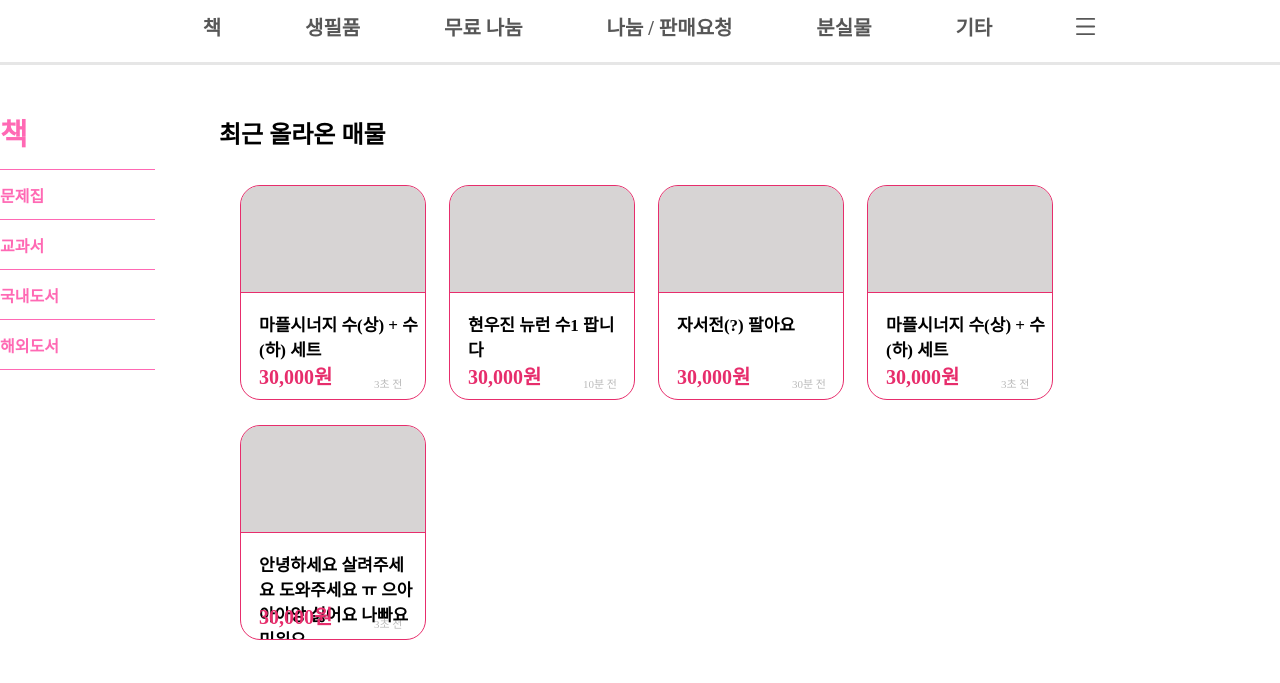
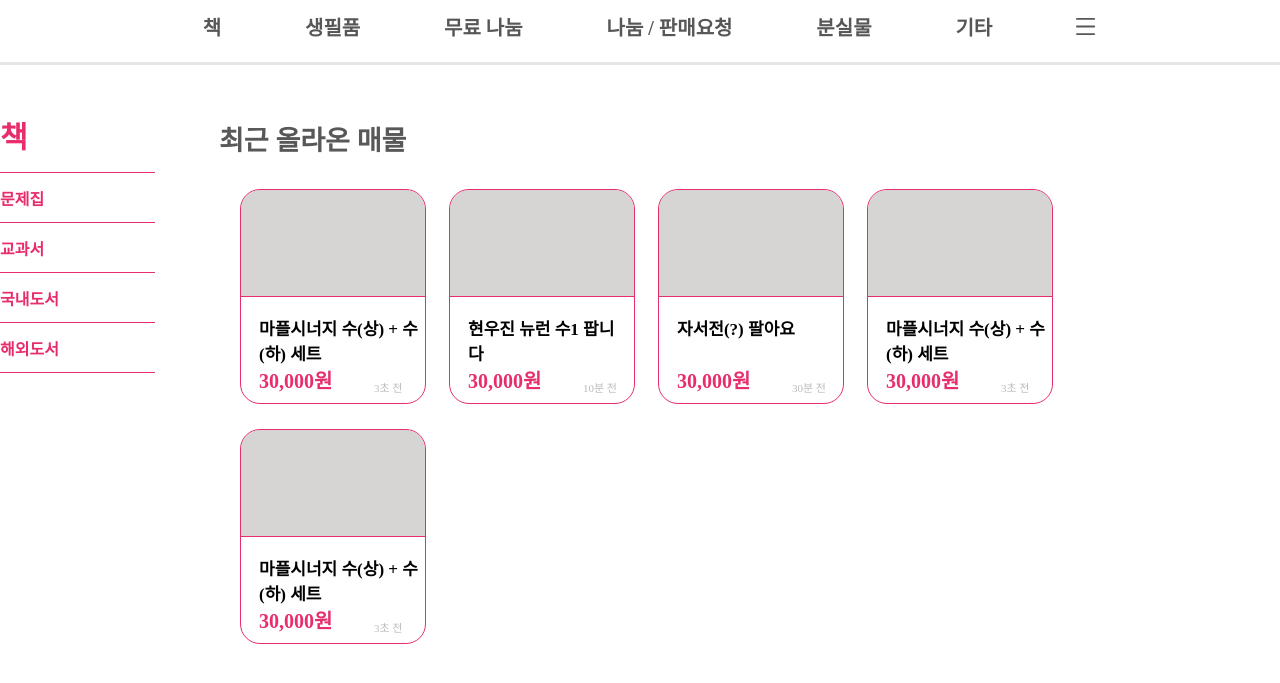
Before and after one commit to Irisong0818/DimiFlea, a plain HTML site: page index.html in a window 1280 px wide. Shown: the part 167-850 px from the top of the page. Drawn offline with nearby package versions, Linux system fonts and the light colour scheme; a web font is replaced by a local one.

```diff
--- a/index.html
+++ b/index.html
@@ -67,7 +67,7 @@
             </div>
         </div>
         <div id="recent-maemul">
-            <h2 id="title-text">최근 올라온 매물</h2>
+            <p id="title-text">최근 올라온 매물</p>
             <div class="maemuls">
                 <div class="maemul">
                     <div class="img">
@@ -142,7 +142,7 @@
                     </div>
                     <div class="text-descript">
                         <div class="maemul-name">
-                            안녕하세요 살려주세요 도와주세요 ㅠ 으아아아앙 싫어요 나빠요 미워요.
+                            마플시너지 수(상) + 수(하) 세트
                         </div>
                         <div class="maemul-details">
                             <div class="maemul-price">
--- a/main.css
+++ b/main.css
@@ -70,13 +70,13 @@ header{
 .type-list{
     cursor : pointer;
     position: relative;
-    top: 30px;
+    top: 33px;
     width: 155px;
     display: flex;
     align-items: center;
     height: 50px;
-    border-bottom: solid 0.7px hotpink;
-    color: hotpink;
+    border-bottom: solid 0.7px #E72D6C;
+    color: #E72D6C;
     font-weight: 600;
 }
 .selected{
@@ -85,8 +85,12 @@ header{
     font-weight: 800;
 }
 #title-text{
+    font-size: 27px;
+    font-weight: bold;
+    color: #000;
+    opacity: 0.65;
     position: relative;
-    top: 50px;
+    top: 54px;
     left: 5vw;
     flex-wrap: wrap;
 }
```
